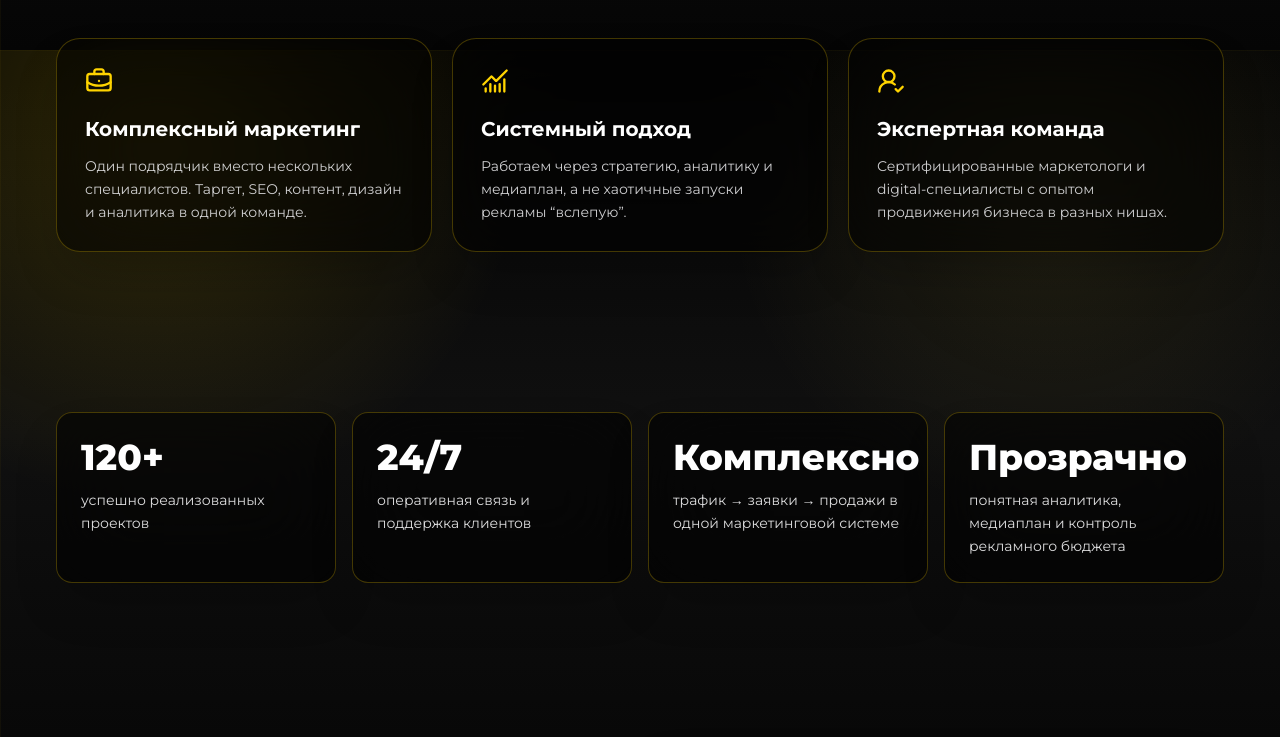
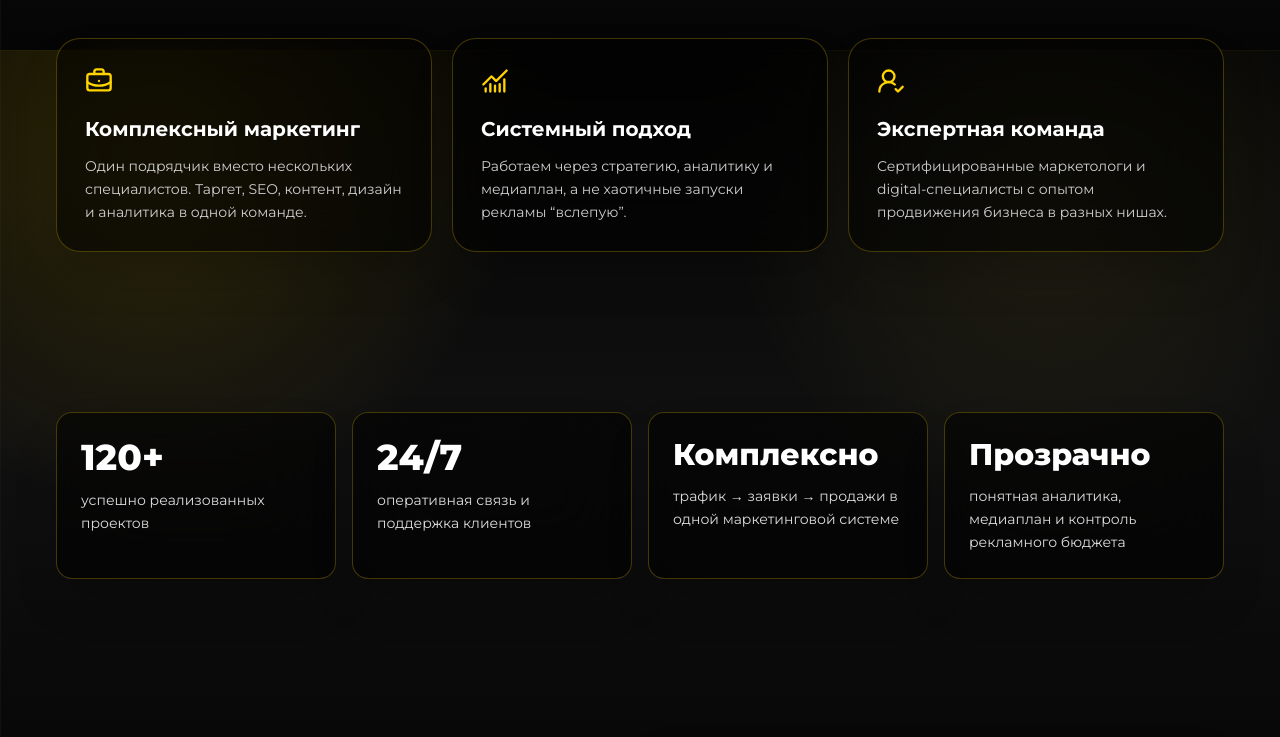
Before and after one commit to AbylaiNurtaev/ada-accounting, a React (Vite) app: page / in a window 1280 px wide. Shown: the part 3150-3887 px from the top of the page. Built offline with nearby package versions, Linux system fonts and the light colour scheme.

Commit message:
Refine stat value typography

```diff
--- a/src/sections/Numbers.tsx
+++ b/src/sections/Numbers.tsx
@@ -5,12 +5,22 @@ export function Numbers() {
   return (
     <AnimatedSection id="numbers" className="py-20">
       <div className="container grid gap-4 md:grid-cols-2 lg:grid-cols-4">
-        {numbers.map((item) => (
-          <article key={item.label} className="glass rounded-2xl p-6 transition hover:-translate-y-1">
-            <p className="text-3xl font-extrabold leading-tight text-white sm:text-4xl">{item.value}</p>
-            <p className="mt-3 max-w-[16rem] text-sm leading-relaxed text-zinc-100/90">{item.label}</p>
-          </article>
-        ))}
+        {numbers.map((item) => {
+          const compactValue = item.value.length > 6
+
+          return (
+            <article key={item.label} className="glass rounded-2xl p-6 transition hover:-translate-y-1">
+              <p
+                className={`font-extrabold leading-tight text-white ${
+                  compactValue ? 'text-2xl sm:text-3xl' : 'text-3xl sm:text-4xl'
+                }`}
+              >
+                {item.value}
+              </p>
+              <p className="mt-3 max-w-[16rem] text-sm leading-relaxed text-zinc-100/90">{item.label}</p>
+            </article>
+          )
+        })}
       </div>
     </AnimatedSection>
   )
```
